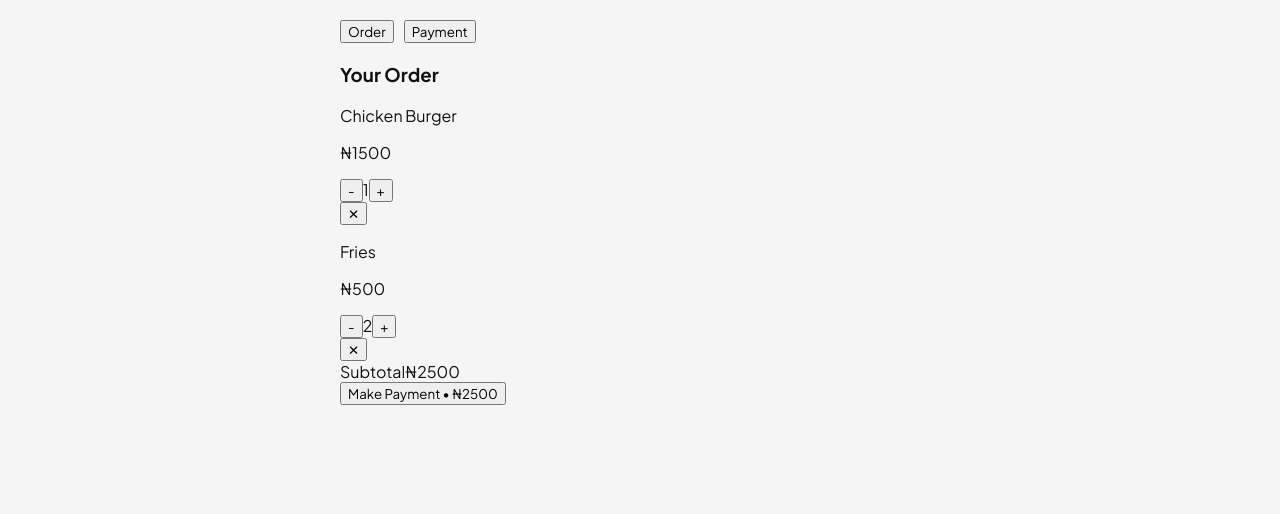
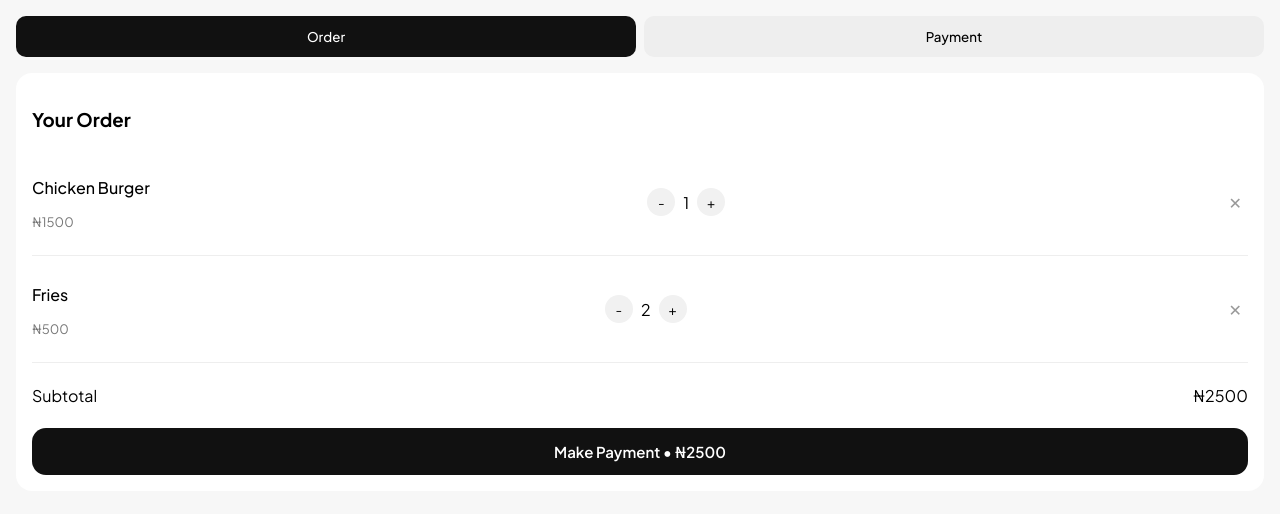
Before and after one commit to ay30bg/droppa, a React (Create React App) app: page /checkout in a window 1280 px wide. Shown: the top 514 px of the page. Built offline with nearby package versions, Linux system fonts and the light colour scheme.

Commit message:
Refactor checkout page styles for better layout
Updated styles for the checkout page, including layout adjustments, padding changes, and improved button styles.

```diff
--- a/src/styles/checkout.css
+++ b/src/styles/checkout.css
@@ -1,115 +1,127 @@
 .checkout-page {
-  max-width: 600px;
-  margin: 0 auto;
-  padding: 20px;
-  font-family: 'Inter', sans-serif;
-  color: #111;
+  min-height: 100vh;
+  background: #f7f7f7;
+  padding: 16px;
+  font-family: Inter, system-ui, sans-serif;
 }
 
+/* Tabs */
 .checkout-tabs {
   display: flex;
-  gap: 10px;
-  margin-bottom: 20px;
+  gap: 8px;
+  margin-bottom: 16px;
 }
 
-.tab {
+.checkout-tabs button {
   flex: 1;
-  text-align: center;
-  padding: 10px;
-  border-bottom: 2px solid #ccc;
+  padding: 12px;
+  border-radius: 10px;
+  border: none;
+  background: #eee;
   font-weight: 500;
 }
 
-.tab.active {
-  border-bottom: 2px solid #ff5722;
-  color: #ff5722;
+.checkout-tabs .active {
+  background: #111;
+  color: #fff;
 }
 
-h2 {
-  margin-bottom: 20px;
+/* Card */
+.checkout-card {
+  background: #fff;
+  border-radius: 16px;
+  padding: 16px;
 }
 
-.cart-items {
+/* Cart rows */
+.cart-row {
   display: flex;
-  flex-direction: column;
-  gap: 15px;
-  margin-bottom: 20px;
+  align-items: center;
+  justify-content: space-between;
+  padding: 12px 0;
+  border-bottom: 1px solid #eee;
 }
 
-.cart-item {
+.item-name {
+  font-weight: 500;
+}
+
+.item-price {
+  font-size: 13px;
+  color: #777;
+}
+
+/* Quantity */
+.qty-controls {
+  display: flex;
+  align-items: center;
+  gap: 8px;
+}
+
+.qty-controls button {
+  width: 28px;
+  height: 28px;
+  border-radius: 50%;
+  border: none;
+  background: #f1f1f1;
+}
+
+.remove {
+  border: none;
+  background: none;
+  color: #999;
+  font-size: 16px;
+}
+
+/* Summary */
+.summary {
+  margin: 16px 0;
+}
+
+.summary div {
   display: flex;
   justify-content: space-between;
-  align-items: center;
+  padding: 6px 0;
 }
 
-.item-actions {
-  display: flex;
-  align-items: center;
-  gap: 10px;
+.summary .total {
+  font-weight: 600;
+  border-top: 1px solid #eee;
+  padding-top: 10px;
 }
 
-.item-actions button {
-  padding: 4px 8px;
-  border: 1px solid #ccc;
-  background: #fff;
-  cursor: pointer;
-  border-radius: 4px;
+/* Form */
+.field {
+  margin-bottom: 16px;
 }
 
-.remove-btn {
-  background: #ffebee;
-  border-color: #ff5722;
-  color: #ff5722;
+.field label {
+  display: block;
+  font-size: 13px;
+  margin-bottom: 6px;
+  color: #555;
 }
 
-.order-summary {
-  display: flex;
-  justify-content: space-between;
-  font-weight: 500;
-  margin-bottom: 20px;
+.field input,
+.field select {
+  width: 100%;
+  padding: 12px;
+  border-radius: 10px;
+  border: 1px solid #ddd;
 }
 
-.next-btn,
-.place-order-btn {
+/* Buttons */
+.primary-btn {
   width: 100%;
-  padding: 12px;
-  background: #ff5722;
+  padding: 14px;
+  border-radius: 14px;
+  border: none;
+  background: #111;
   color: #fff;
-  border: none;
-  font-size: 16px;
-  border-radius: 8px;
-  cursor: pointer;
+  font-size: 15px;
+  font-weight: 600;
 }
 
-.next-btn:hover,
-.place-order-btn:hover {
-  background: #e64a19;
+.primary-btn:disabled {
+  opacity: 0.5;
 }
-
-.delivery-address input {
-  width: 100%;
-  padding: 10px;
-  margin-top: 5px;
-  margin-bottom: 20px;
-  border-radius: 6px;
-  border: 1px solid #ccc;
-}
-
-.payment-summary {
-  display: flex;
-  flex-direction: column;
-  gap: 10px;
-  margin-bottom: 20px;
-}
-
-.payment-summary .total {
-  font-weight: 600;
-  font-size: 18px;
-}
-
-.payment-method select {
-  width: 100%;
-  padding: 10px;
-  border-radius: 6px;
-  border: 1px solid #ccc;
-}
```
